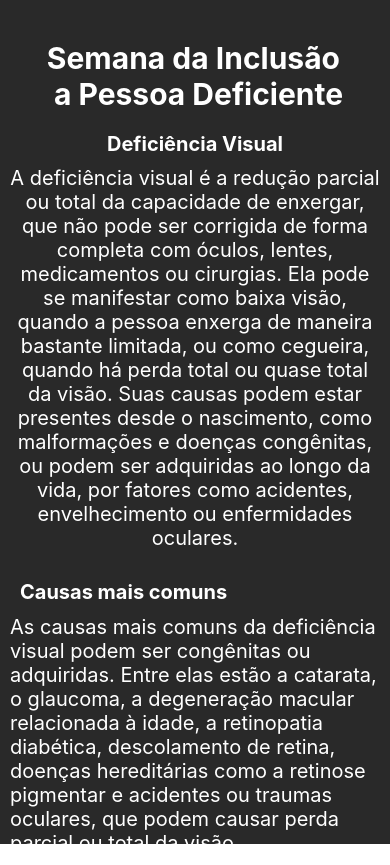
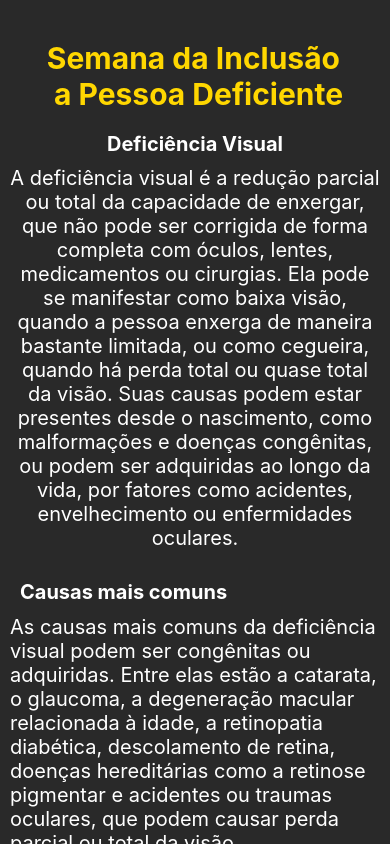
Before and after one commit to welli363/CavaleiroDoZodiaco, a React Native app: screen / in a window 390 px wide. After the commit the page ends 844 px from the top, so only its background shows below. Built offline with nearby package versions, Linux system fonts and the light colour scheme.

Commit message:
troquei a cor do titulo

```diff
--- a/App.js
+++ b/App.js
@@ -1,5 +1,5 @@
 import { StatusBar } from 'expo-status-bar';
-import { StyleSheet, Text, View } from 'react-native';
+import { StyleSheet, Text, View, ScrollView } from 'react-native';
 import Titulo from "./src/components/Titulo"
 import Subtitulo from './src/components/Subtitulo';
 import Texto from "./src/components/Texto"
@@ -7,12 +7,14 @@ import TextoCausas from "./src/components/TextoCausas"
 
 export default function App() {
   return (
+    <ScrollView>
     <View style={styles.container}>
     <Titulo/>
     <Subtitulo/>
     <Texto/>
     <TextoCausas/>
     </View>
+    </ScrollView>
   );
 }
 
--- a/src/components/Titulo.jsx
+++ b/src/components/Titulo.jsx
@@ -2,7 +2,7 @@ import { StyleSheet, Text, View } from 'react-native';
 
 export default function Titulo() {
   return (
-    <Text style={{fontSize: 30, color: '#fff', alignItems: 'center', marginTop: 40, fontWeight: 'bold'}}>
+    <Text style={{fontSize: 30, color:"gold", alignItems: 'center', marginTop: 40, fontWeight: 'bold'}}>
         Semana da Inclusão{"\n"} a Pessoa Deficiente
     </Text >
   );
```
